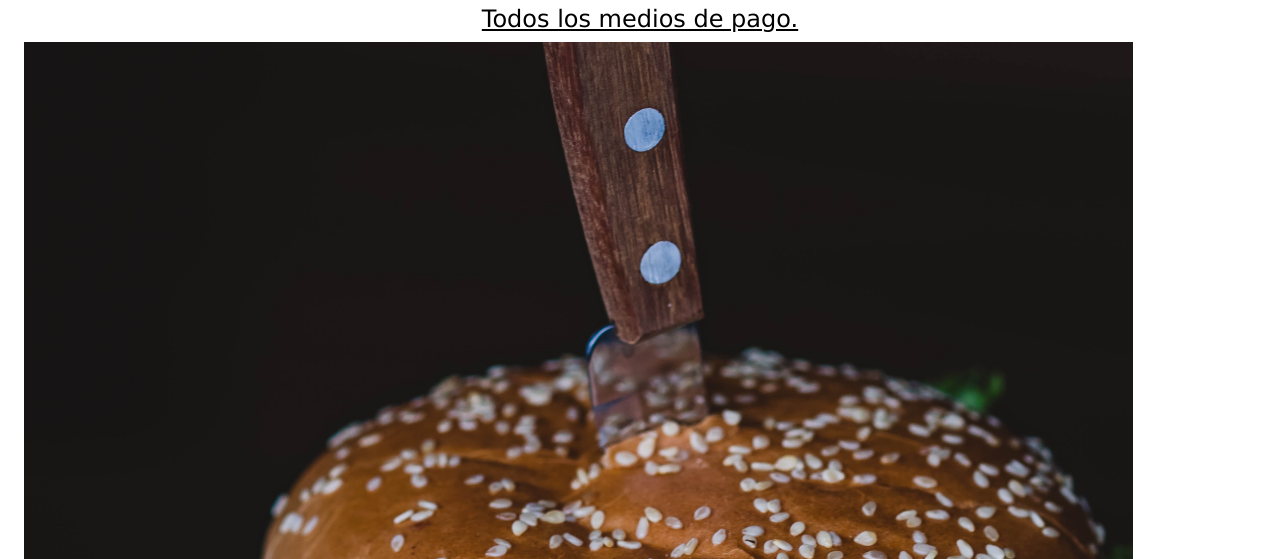
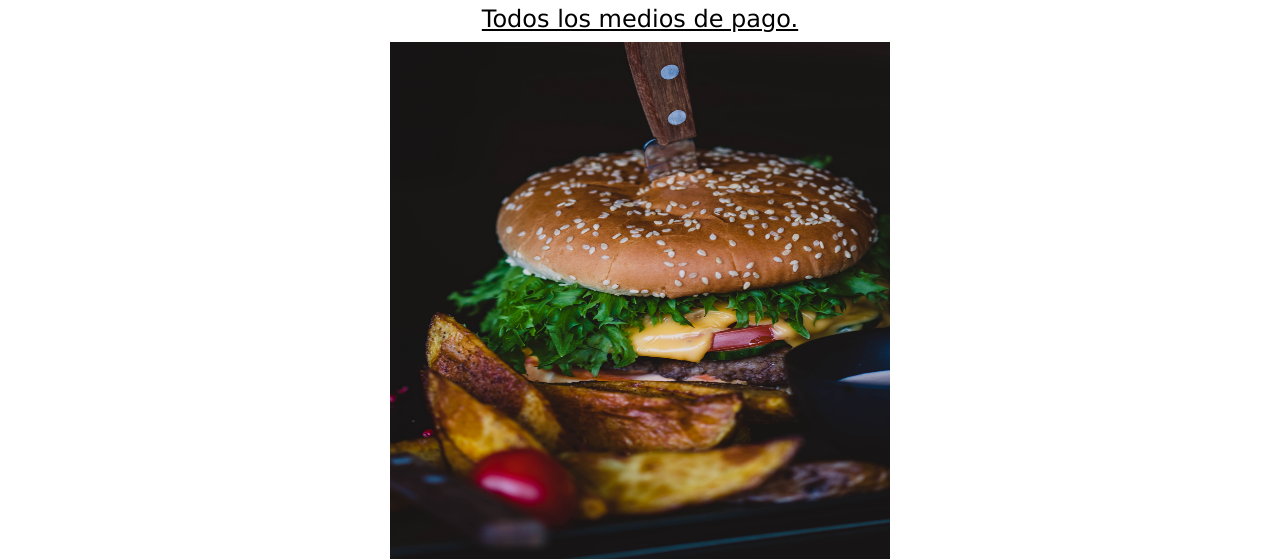
Before and after one commit to graciajf/PreEntrega3Gracia, a website: page index.html in a window 1280 px wide. Shown: the part 241-800 px from the top of the page. Drawn offline with nearby package versions, Linux system fonts and the light colour scheme; a web font is replaced by a local one.

Commit message:
ajustes index

```diff
--- a/scss/_index.scss
+++ b/scss/_index.scss
@@ -20,7 +20,8 @@
 }
 
 .inicio2__veggie-imagen {
-    width: 90%;
+    width: 500px;
+    height: 520px;
 
 }
 
```
Also changed, not shown: css/main.css, 1 other file.
